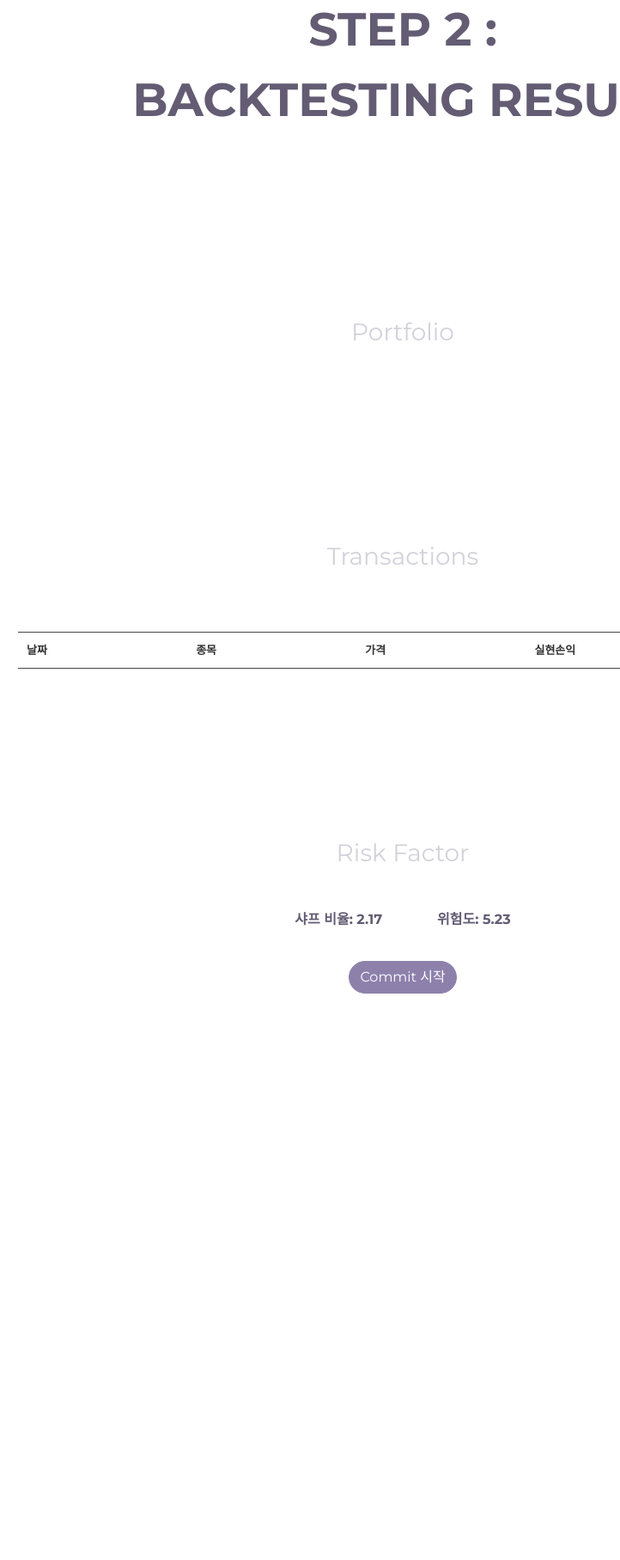
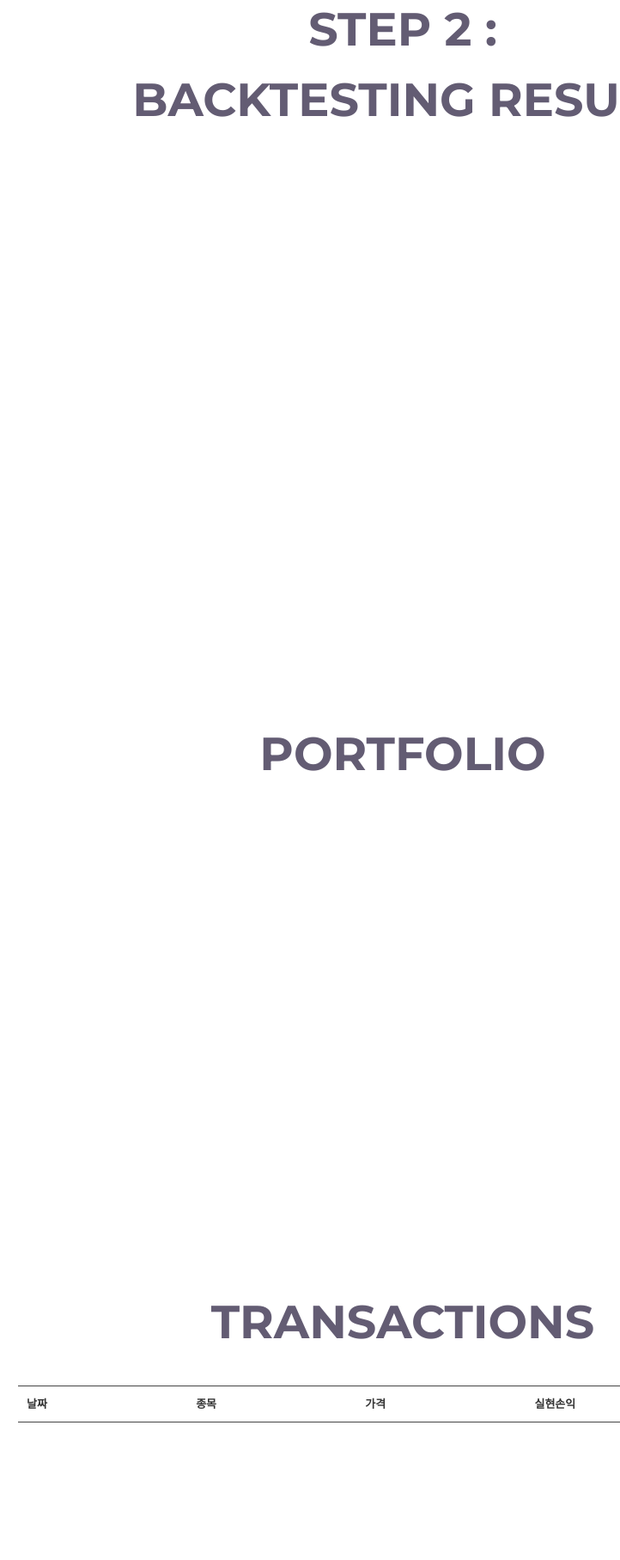
Before and after one commit to bighilljae/fintech, a plain HTML site: page static/model_result.html in a window 1280 px wide. Shown: the part 145-1960 px from the top of the page at 86% size, without its empty margins (171-893 px from the left). Before the commit the page ends 1371 px from the top, so only its background shows below. Drawn offline with nearby package versions, Linux system fonts and the light colour scheme; no server answers.

Commit message:
model result commit

```diff
--- a/static/model_result.html
+++ b/static/model_result.html
@@ -170,15 +170,13 @@
 			</div>
 			<div class="chart">
 				<canvas id="balanceChart"></canvas>
-				<p>
-					<div class="text-box col-md-offset-1 col-md-10">
-						<h3>Portfolio</h3>
-					</div>
-				</p>
+				<div class="text-box col-md-offset-1 col-md-10" style="padding-top: 500px">
+					<h2>Portfolio</h2>
+				</div>
 				<canvas id="portfolioChart"></canvas>
 				<canvas id="transactionTable"></canvas>
-				<div class="text-box col-md-offset-1 col-md-10">
-					<h3>Transactions</h3>
+				<div class="text-box col-md-offset-1 col-md-10" style="padding-top: 400px">
+					<h2>Transactions</h2>
 				</div>
 				<div class='scrolltable'>
 					<table>
@@ -195,10 +193,9 @@
 			<div class="text-box col-md-offset-1 col-md-10" style="padding-top: 40px">
 				<h3>Risk Factor</h3>
 				<h4>샤프 비율: 2.17&emsp;&emsp;&emsp;&emsp;위험도: 5.23</h4>
-			</div>
-			<div class="text-box">
-				<a href="backtesting2.html" class="btn btn-primary rounded">Commit 시작</a>
-			</div>
+				<div style="padding-top: 40px">
+					<a href="backtesting2.html" class="btn btn-primary rounded">Commit 시작</a>
+				</div>
         </section>
 </div>
 
```
Also changed, not shown: static/css/all.css.
